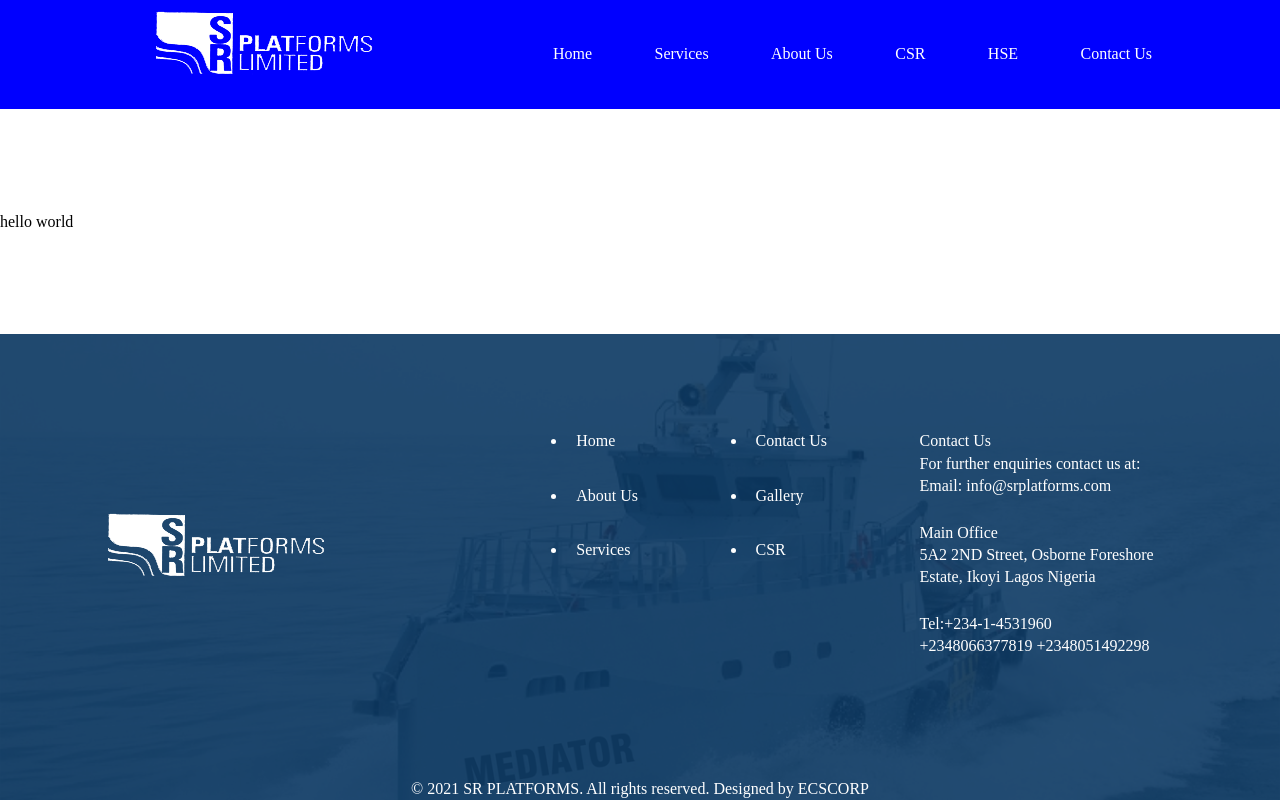
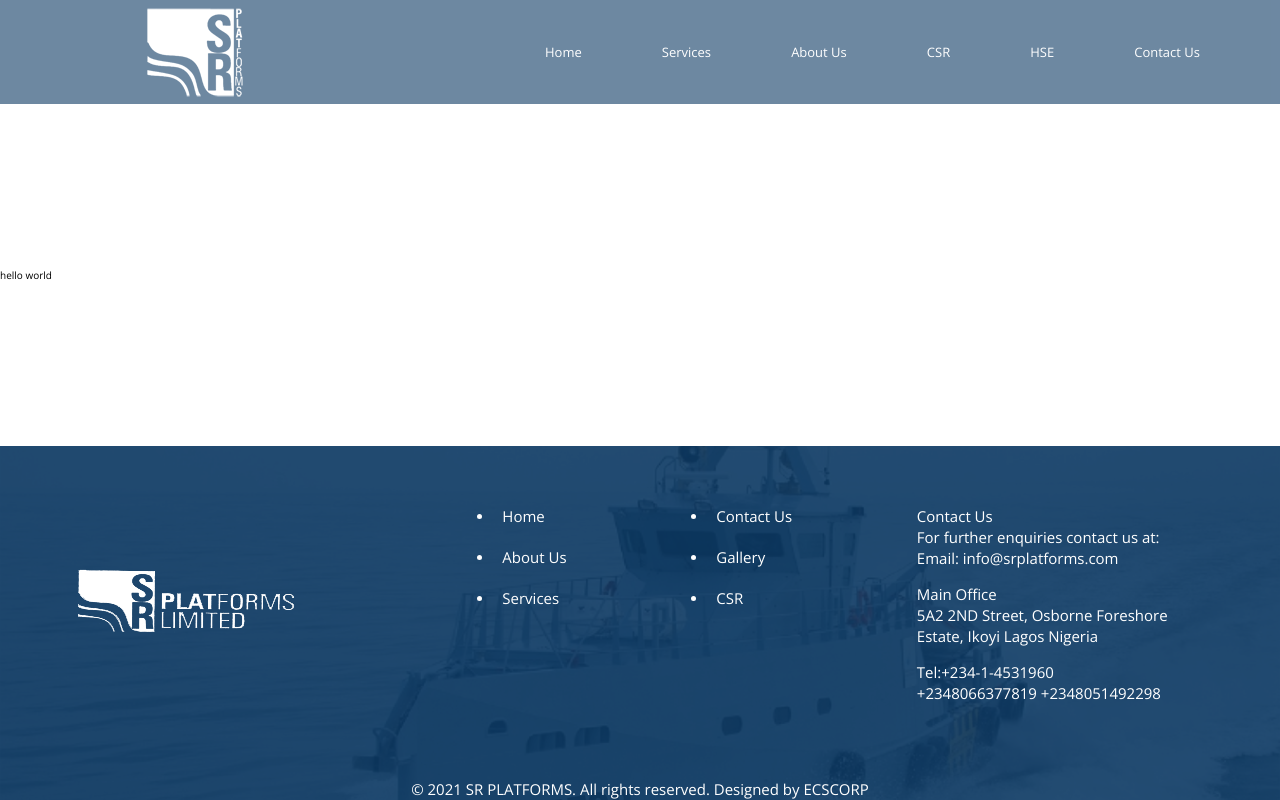
Before and after one commit to shinarasheed/srplatforms, a Gatsby site: page / in a window 1280 px wide. Built offline with nearby package versions, Linux system fonts and the light colour scheme; Gatsby itself is replaced by a stand-in of ours.

```diff
--- a/src/components/Globals/Navbar.js
+++ b/src/components/Globals/Navbar.js
@@ -2,7 +2,7 @@ import React from "react"
 import { Link } from "gatsby"
 
 import "../../styles/navbar.scss"
-import logo from "../../assets/img/logo.png"
+import logo from "../../assets/img/SRLogo.png"
 
 const Navbar = () => {
   return (
--- a/src/styles/base.scss
+++ b/src/styles/base.scss
@@ -1,3 +1,5 @@
+@import url("https://fonts.googleapis.com/css2?family=Open+Sans:wght@300;400;600&display=swap");
+
 select {
   -webkit-appearance: none;
   -moz-appearance: none;
@@ -56,7 +58,7 @@ html {
 }
 
 body {
-  font-family: "Open Sans" sans-serif !important;
+  font-family: "Open Sans", sans-serif !important;
   font-weight: 400;
   line-height: 1.4;
   font-size: inherit;
--- a/src/styles/footer.scss
+++ b/src/styles/footer.scss
@@ -4,6 +4,7 @@
   background-repeat: no-repeat;
   background-position: center;
   position: relative;
+  font-size: 1.5rem;
 }
 
 .footer__overlay {
--- a/src/styles/layout.scss
+++ b/src/styles/layout.scss
@@ -63,6 +63,8 @@ body {
   // this overflow line might cause issues later
   overflow-x: hidden;
 }
+@import "./base.scss";
+
 .layout {
   height: 100vh;
   display: flex;
--- a/src/styles/navbar.scss
+++ b/src/styles/navbar.scss
@@ -1,13 +1,15 @@
 .nav {
-  background-color: blue;
+  background-color: #0d3a64;
   display: flex;
   justify-content: space-between;
   align-items: center;
   padding: 0.5rem 8rem;
+  opacity: 0.6;
+  font-size: 1.3rem;
 }
 
 .nav__brand {
-  margin-right: 10rem;
+  margin-right: 20rem;
 }
 
 .nav__list {
```
